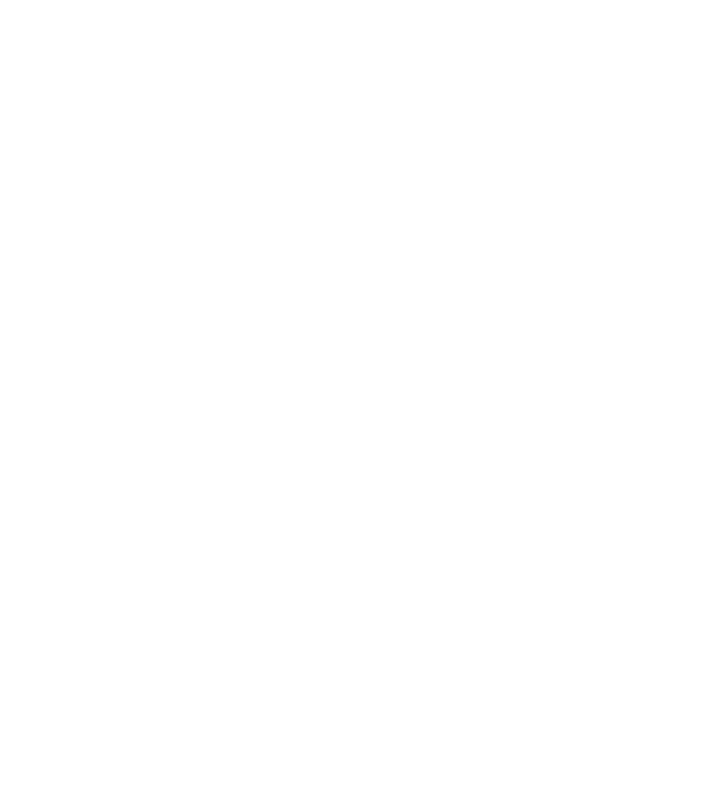
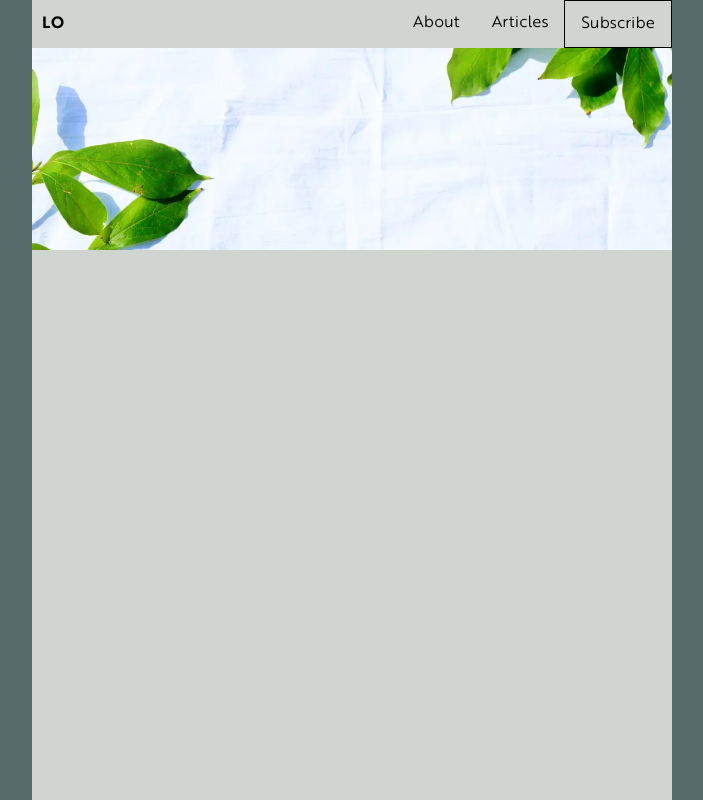
Before and after one commit to MiriiFernandez/Prueba1_Lombok, a plain HTML site: page index.html in a window 1280 px wide. Shown: the whole page, without its empty margins (288-991 px from the left). Drawn offline with Linux system fonts and the light colour scheme.

Commit message:
Se han estructurado las carpetas y se ha comenzado con el desarrollo del header

```diff
--- a/css/style.css
+++ b/css/style.css
@@ -1,8 +1,73 @@
-*{
-    margin: 0;
-    padding: 0;
+/* Topografias */
+@font-face {
+  font-family: "brotherRegular";
+  src: url("/fonts/Brother1816Printed-Book.woff2");
 }
 
-body{
+@font-face {
+  font-family: "brotherBold";
+  src: url("/fonts/Brother1816Printed-Bold.woff2");
+}
 
+* {
+  margin: 0;
+  padding: 0;
 }
+/* Cuerpo */
+body {
+  background-color: #566a6a;
+  display: flex;
+  justify-content: center;
+}
+
+.container {
+  background-color: #d0d5cf;
+  width: 80vh;
+  height: 100vh;
+  max-width: 1366px;
+}
+
+/* Header */
+header {
+  background-image: url("/img/banner.webp");
+  background-repeat: no-repeat;
+  background-size: cover;
+  background-position: center;
+  height: 250px;
+}
+
+/* navbar */
+nav {
+  background-color: #d0d5cf;
+}
+
+ul {
+  list-style-type: none;
+  margin: 0;
+  padding: 0;
+  overflow: hidden;
+}
+
+li {
+  float: right;
+  font-family: brotherRegular;
+}
+
+#Logo {
+  float: left;
+  padding-top: 15px;
+  padding-left: 10px;
+  font-family: brotherBold;
+}
+
+#subscribe {
+  border: 1px solid;
+}
+
+li a {
+  display: block;
+  color: black;
+  text-align: center;
+  padding: 14px 16px;
+  text-decoration: none;
+}
--- a/index.html
+++ b/index.html
@@ -1,14 +1,28 @@
 <!DOCTYPE html>
 <html lang="en">
-<head>
-    <meta charset="UTF-8">
-    <meta http-equiv="X-UA-Compatible" content="IE=edge">
-    <meta name="viewport" content="width=device-width, initial-scale=1.0">
+  <head>
+    <meta charset="UTF-8" />
+    <meta http-equiv="X-UA-Compatible" content="IE=edge" />
+    <meta name="viewport" content="width=device-width, initial-scale=1.0" />
     <title>Lombok</title>
-</head>
-<body>
+    <!-- Css -->
+    <link rel="stylesheet" href="/css/normalize.css" />
+    <link rel="stylesheet" href="/css/style.css" />
+  </head>
+  <body>
+    <!-- Container -->
     <div class="container">
-
+      <!-- Header -->
+      <header>
+        <nav>
+          <ul>
+            <li id="Logo">LO</li>
+            <li id="subscribe"><a href="#Subscribe">Subscribe</a></li>
+            <li><a href="#Articles">Articles</a></li>
+            <li ><a href="#About">About</a></li>
+          </ul>
+        </nav>
+      </header>
     </div>
-</body>
+  </body>
 </html>
```
Also changed, not shown: img/svg/Vector-1.svg (added), img/svg/Vector-2.svg (renamed from img/Vector-2.svg), img/svg/Vector-3.svg (added), img/svg/Vector.svg (added), 1 other file.
